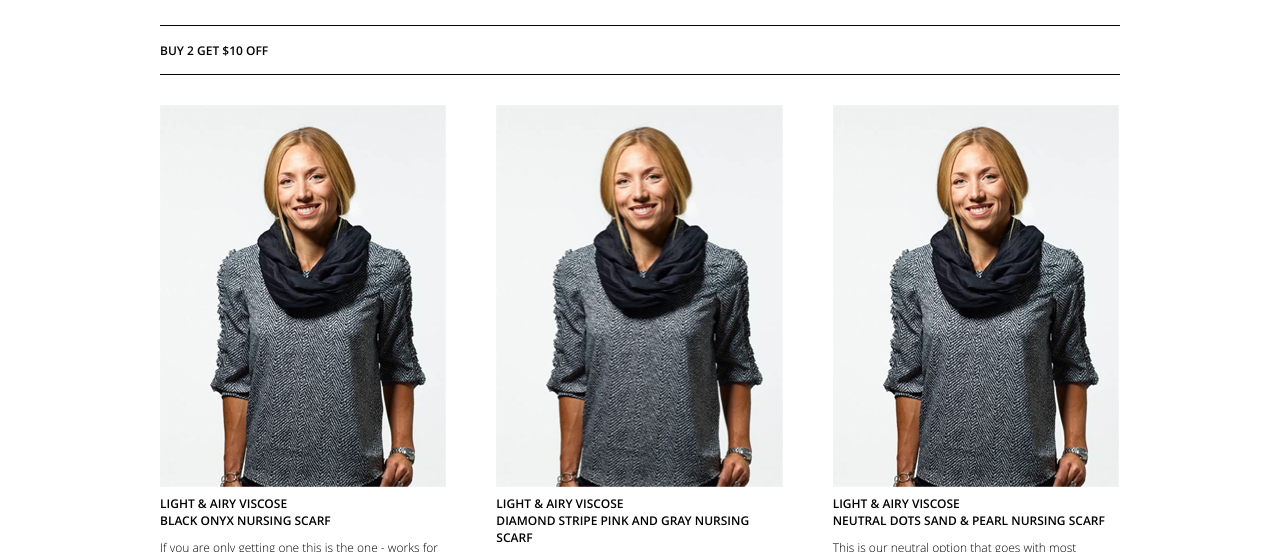
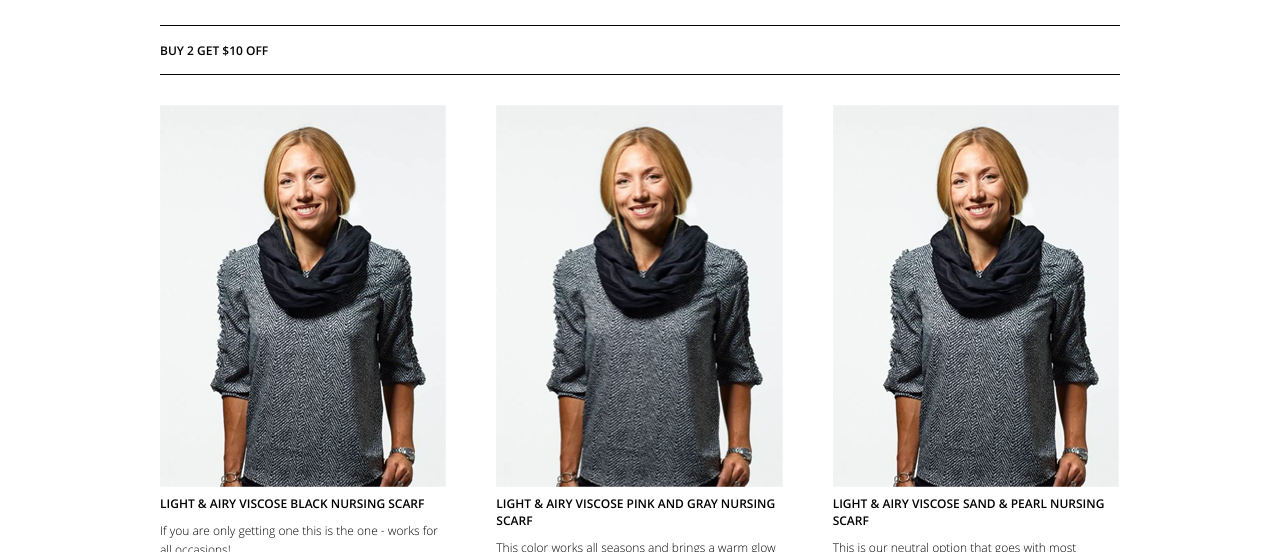
Before and after one commit to juanprado/juanprado.github.io, a plain HTML site: page collection/index.html in a window 1280 px wide. Shown: the part 251-803 px from the top of the page. Drawn offline with nearby package versions, Linux system fonts and the light colour scheme.

Commit message:
changing collections content

```diff
--- a/collection/index.html
+++ b/collection/index.html
@@ -70,7 +70,7 @@
 				<img class="collection-image" src="/assets/img/item-sample.jpg">
 			</a>
 			<span class="collection-title">
-				Light & Airy Viscose <br>Black Onyx Nursing Scarf
+				Light & Airy Viscose Black Nursing Scarf
 			</span>
 			<p>If you are only getting one this is the one - works for all occasions!</p>
 			<span class="price">$59.00</span>
@@ -84,7 +84,7 @@
 				<img class="collection-image" src="/assets/img/item-sample.jpg">
 			</a>
 			<span class="collection-title">
-				Light & Airy Viscose <br>Diamond Stripe pink and gray Nursing Scarf
+				Light & Airy Viscose Pink and Gray Nursing Scarf
 			</span>
 			<p>This color works all seasons and brings a warm glow to your face.</p>
 			<span class="price">$59.00</span>
@@ -98,7 +98,7 @@
 				<img class="collection-image" src="/assets/img/item-sample.jpg">
 			</a>
 			<span class="collection-title">
-				Light & Airy Viscose <br>Neutral Dots Sand & Pearl Nursing Scarf
+				Light & Airy Viscose Sand & Pearl Nursing Scarf
 			</span>
 			<p>This is our neutral option that goes with most ensembles and comes with an irresistible dotted pattern.</p>
 			<span class="price">$59.00</span>
```
